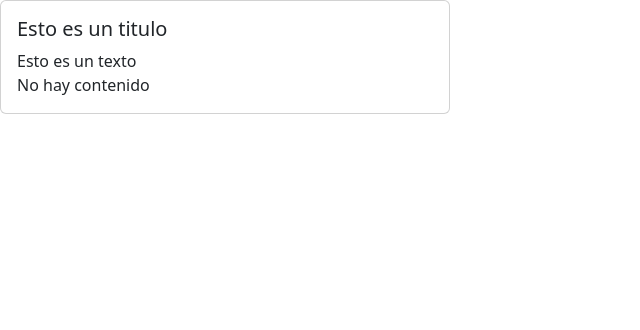
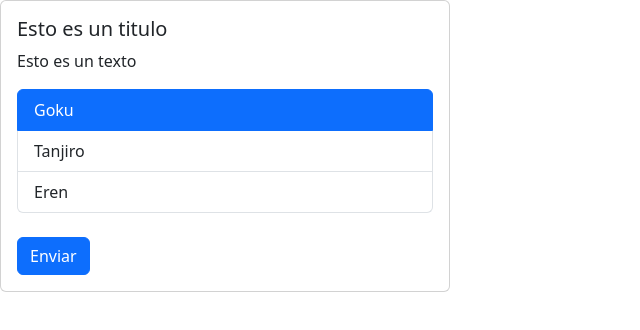
Before and after one commit to Pauljls/React-Basics, a React (Vite) app: page / in a window 1280 px wide. Shown: the top 330 px of the page, without its empty margins (0-640 px from the left). Built offline with nearby package versions, Linux system fonts and the light colour scheme.

Commit message:
Solution first exercise

```diff
--- a/src/App.tsx
+++ b/src/App.tsx
@@ -1,9 +1,12 @@
 
 import Card,{CardBody} from "./components/Card"
 import List from "./components/List"
+import Button from "./components/Button"
 
 const list :  string[] =  [
-
+  'Goku',
+  'Tanjiro',
+  'Eren'
 ]
 
 //SHORT CIRCUIT OPERATOR
@@ -22,6 +25,8 @@ function App(){
     {
       list.length ? (<List data={list} onSelect={handleSelect}/>) : "No hay contenido"
     }
+    <br/>
+    <Button> Enviar </Button>
   </Card>
 }
 
--- /dev/null
+++ b/src/components/Button.tsx
@@ -0,0 +1,23 @@
+import { ReactNode, useState } from "react"
+
+interface Props{
+    children : ReactNode
+}
+
+
+function Button(props : Props){
+    const [status, setStatus] = useState(true)
+    const [message, setMessage] = useState(props.children)
+    const [enable, setEnable] =useState(false)
+
+
+    const statusHandler=()=>{
+        setStatus(false)
+        setEnable(true)
+        setMessage('Cargando...')
+    }
+
+    return (<button type="button" disabled={enable} className={`${status ? 'btn btn-primary' : 'btn btn-secondary'}`} onClick={()=>statusHandler()} >{message}</button>)
+}
+
+export default Button
```
